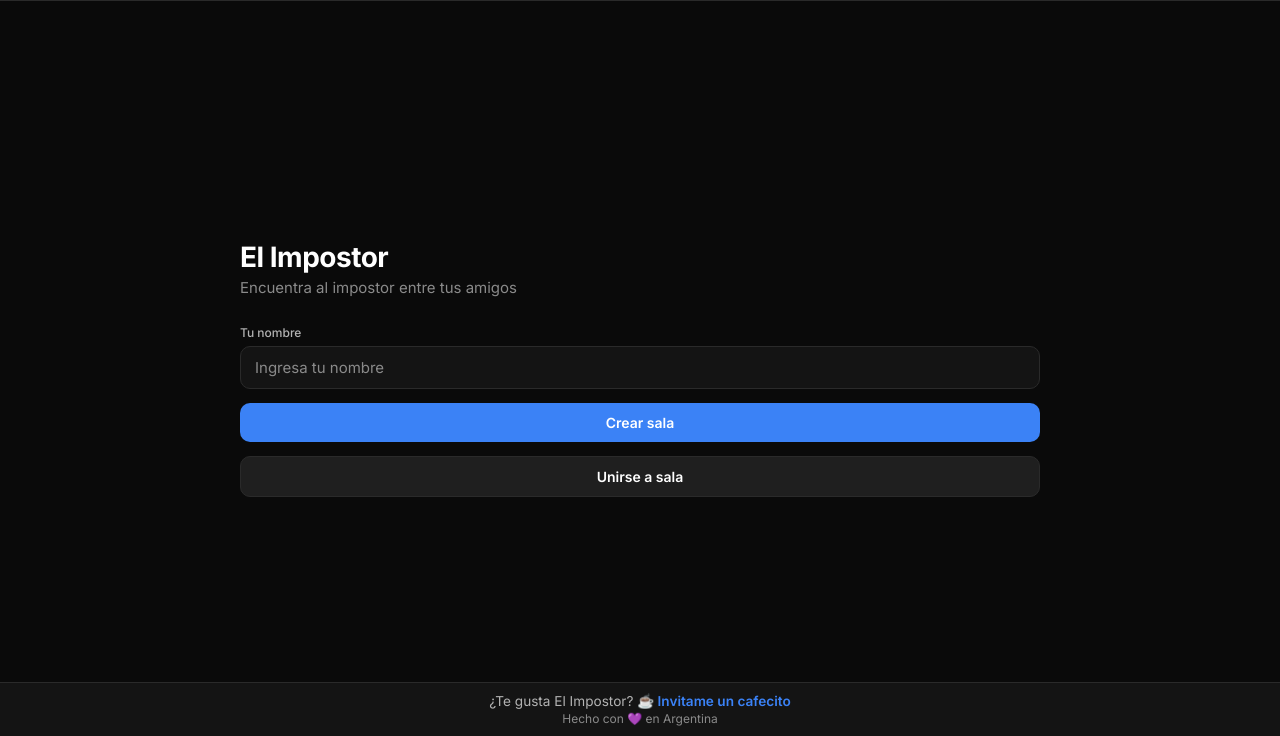
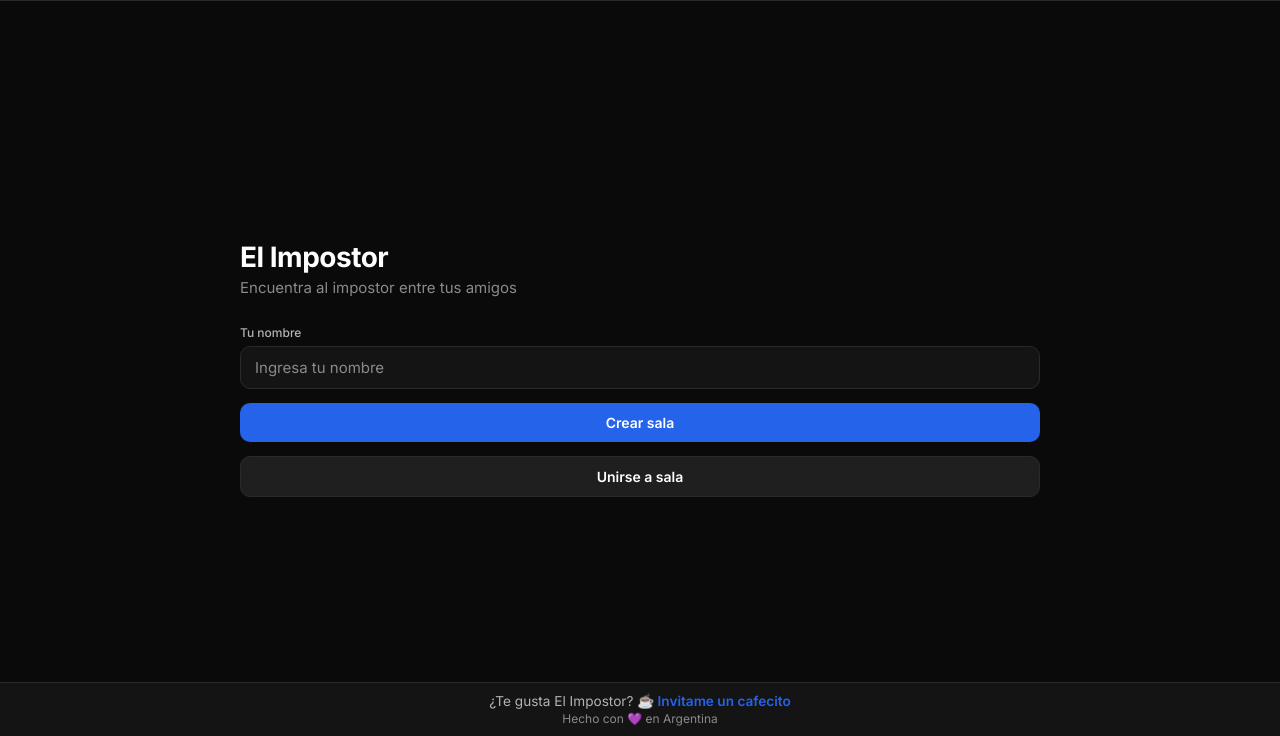
Before and after one commit to HouzzyP/ImpostorGame, a website with bundled scripts: page public/index.html in a window 1280 px wide. Shown: the part 64-800 px from the top of the page. Built offline with nearby package versions, Linux system fonts and the light colour scheme; files whose address does not match are found by name.

Commit message:
Update styles.css

```diff
--- a/public/styles.css
+++ b/public/styles.css
@@ -13,8 +13,8 @@
     --text-2: #b3b3b3;
     --text-3: #8a8a8a;
     --border: #2a2a2a;
-    --accent: #3b82f6;
-    --accent-hover: #2563eb;
+    --accent: #2563eb;
+    --accent-hover: #1d4ed8;
     --accent-soft: rgba(59, 130, 246, 0.15);
     --danger: #ef4444;
     --danger-soft: rgba(239, 68, 68, 0.15);
```
